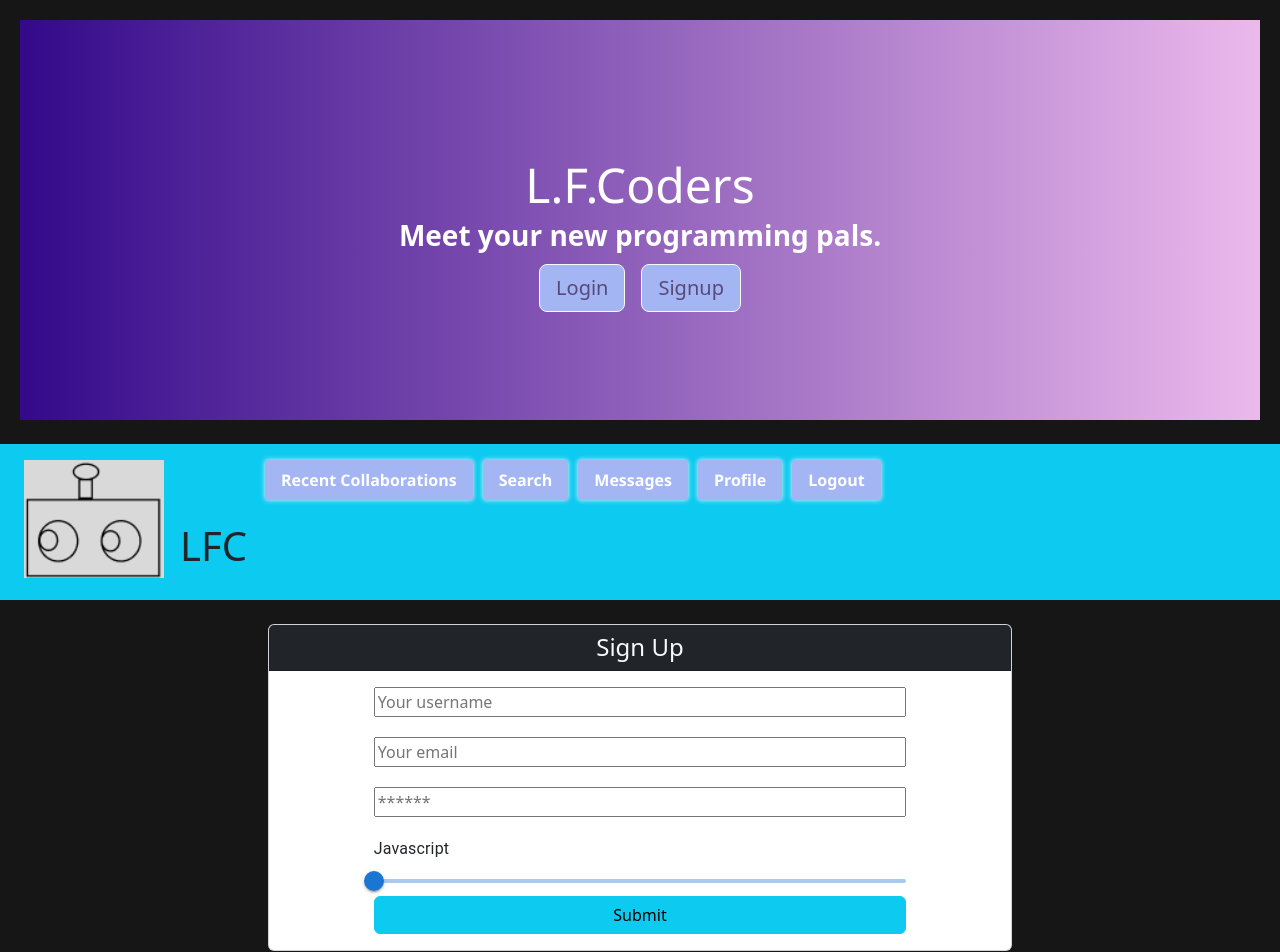
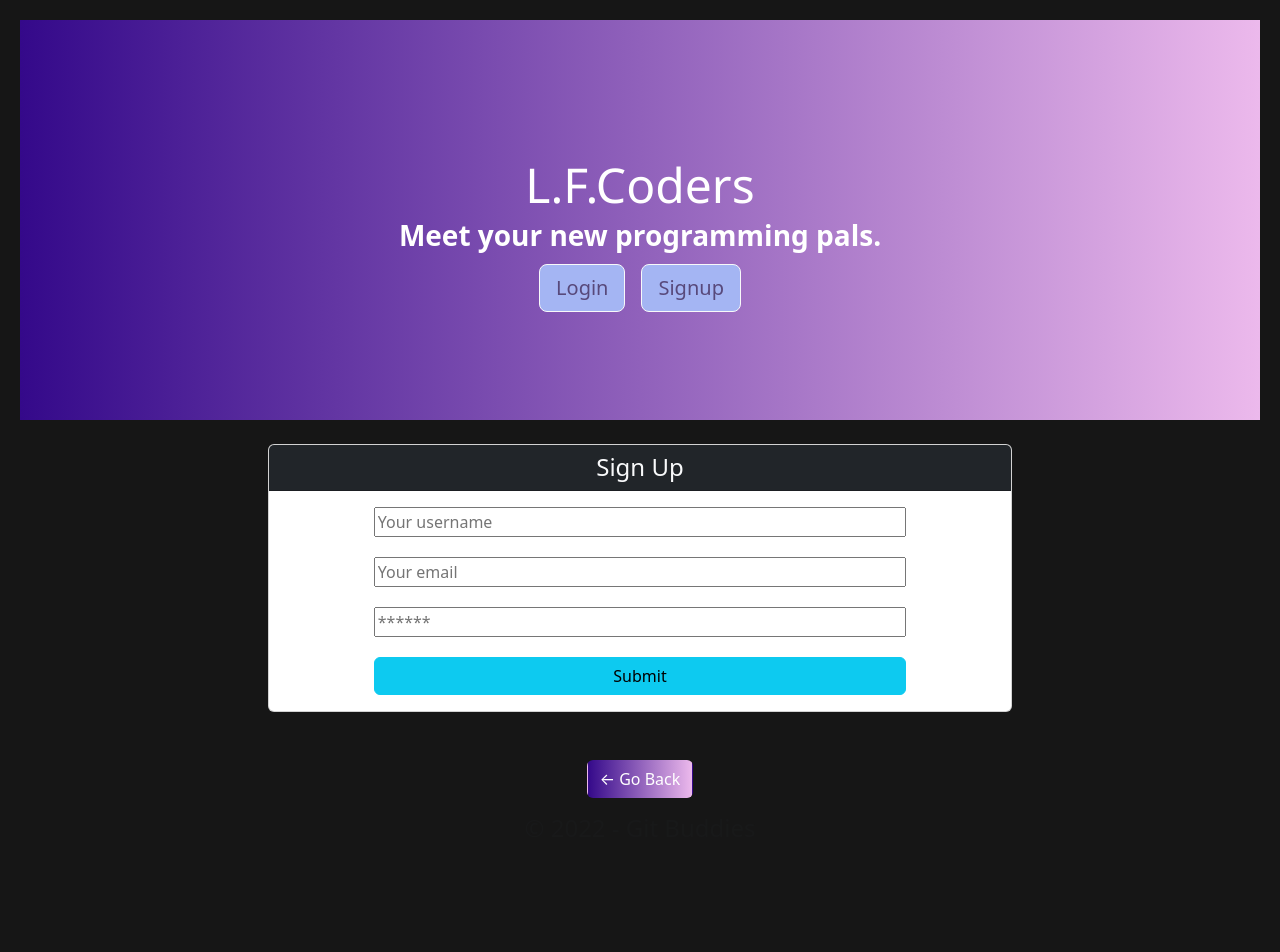
Before and after one commit to LorenzoFTSIC/LFCoders, a React (Create React App) app in the folder client/: page /signup in a window 1280 px wide. Shown: the top 952 px of the page. After the commit the page ends 915 px from the top, so only its background shows below. Built offline with nearby package versions, Linux system fonts and the light colour scheme.

Commit message:
commented out the typography and slider in the signup page.

```diff
--- a/client/src/App.js
+++ b/client/src/App.js
@@ -7,6 +7,7 @@ import {
 } from '@apollo/client';
 import { setContext } from '@apollo/client/link/context';
 import { BrowserRouter as Router, Routes, Route } from 'react-router-dom';
+import Auth from './utils/auth';
 
 import Home from './pages/Home';
 import Profile from './pages/Profile';
@@ -45,8 +46,7 @@ function App() {
     <ApolloProvider client={client}>
       <Router>
         <div className="flex-column justify-flex-start min-100-vh">
-          <Header />
-          <SmallHeader />
+          {Auth.loggedIn() ? <SmallHeader /> : <Header />}
           {/* ^Need conditional to switch between the two types of headers when the user is logged in or not logged in */}
           <div className="container">
             <Routes>
@@ -54,10 +54,7 @@ function App() {
               <Route path="/login" element={<Login />} />
               <Route path="/signup" element={<Signup />} />
               <Route path="/search" element={<Search />} />
-              <Route
-                path="/me"
-                element={<Profile />}
-              />
+              <Route path="/me" element={<Profile />} />
               {/* profilecollabs={profilecollabs} */}
               {/* ^ this represents the collab information that will eventually be passed into the "My Collabs" section of the Profile page */}
               <Route path="/profiles/:profileId" element={<Profile />} />
--- a/client/src/pages/Signup.js
+++ b/client/src/pages/Signup.js
@@ -5,8 +5,8 @@ import { useMutation } from '@apollo/client';
 import { ADD_PROFILE } from '../utils/mutations';
 
 import Auth from '../utils/auth';
-import Slider from '@mui/material/Slider';
-import Typography from '@mui/material/Typography';
+// import Slider from '@mui/material/Slider';
+// import Typography from '@mui/material/Typography';
 const styles = {
   form: {
     display:"flex",
@@ -102,10 +102,10 @@ const Signup = () => {
                   value={formState.password}
                   onChange={handleChange}
                 />
-                <Typography id="js-slider" gutterBottom>
+                {/* <Typography id="js-slider" gutterBottom>
                 Javascript
               </Typography>
-                <Slider defaultValue={0} aria-label="Default" aria-labelledby="js-slider" valueLabelDisplay="auto" />
+                <Slider defaultValue={0} aria-label="Default" aria-labelledby="js-slider" valueLabelDisplay="auto" /> */}
 
                 <button
                   className="btn btn-block btn-info"
```
